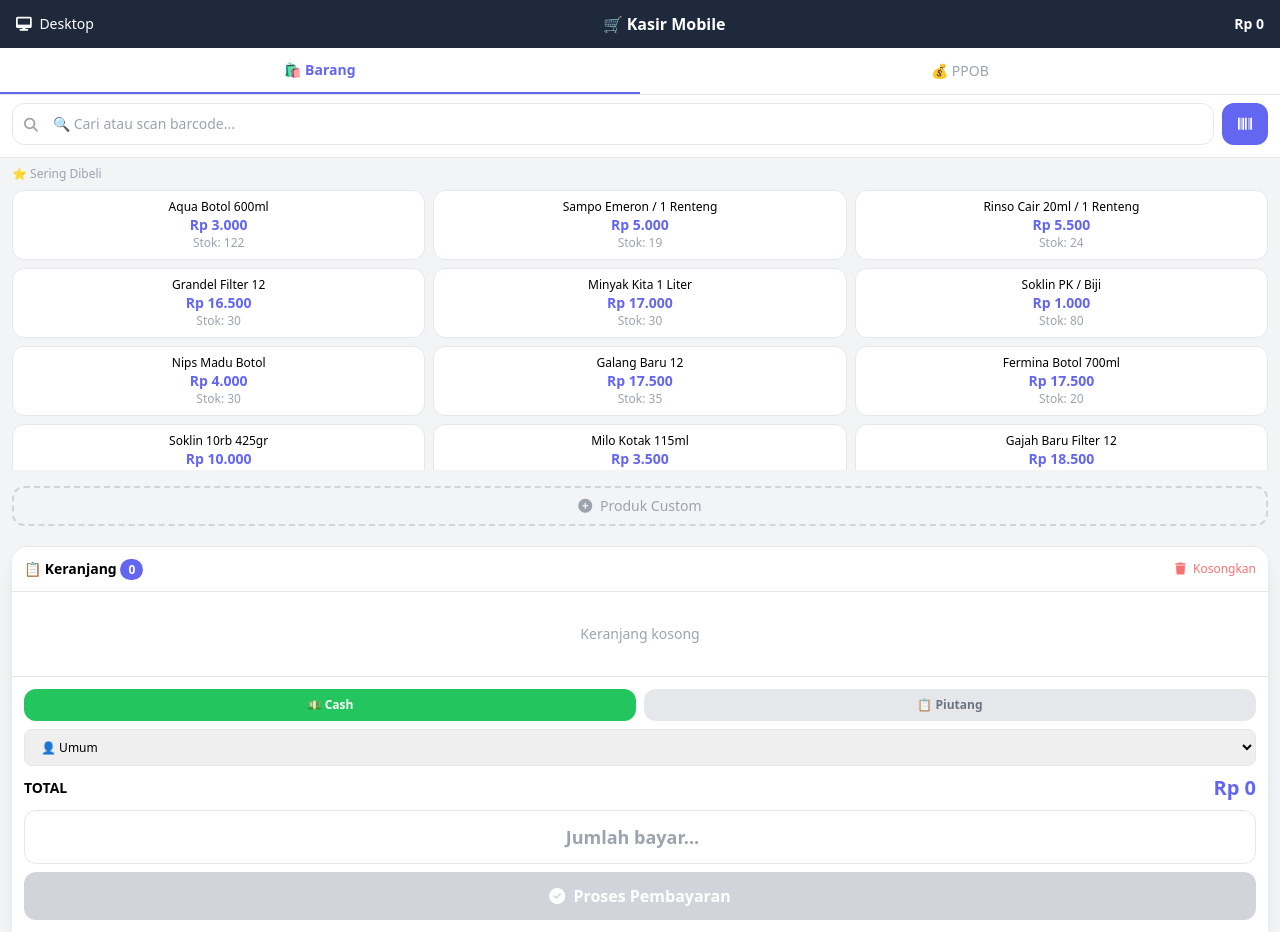
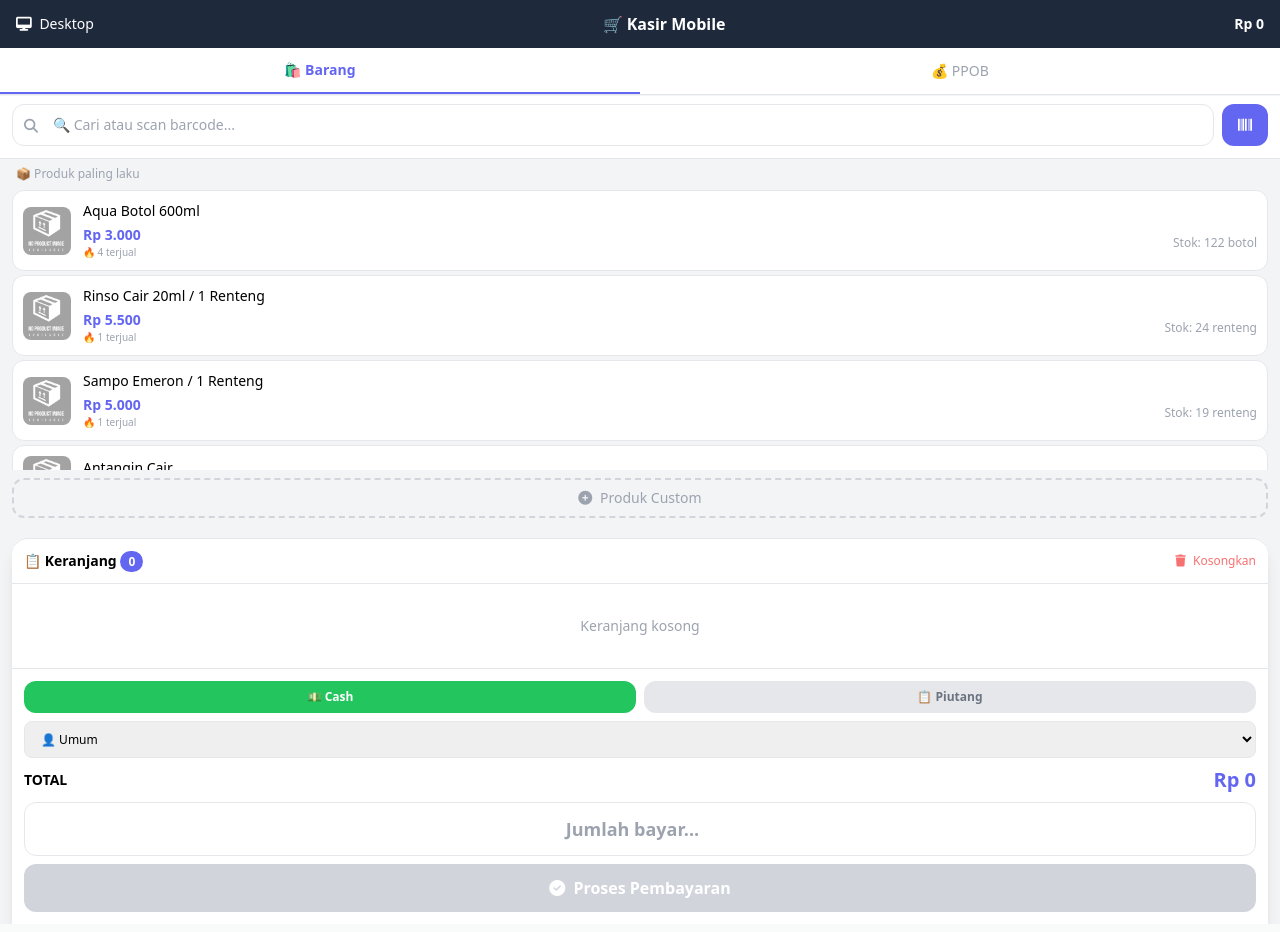
Before and after one commit to ayieznol3/web-kasir, a PHP site: page /index.php?page=kasir-mobile in a window 1280 px wide. Run offline with PHP 8.4, Linux system fonts and the light colour scheme; a user stored in the database is signed in; data comes from the database, SQL or seed files in the repository; some libraries are stand-ins or nearby versions.

Commit message:
perubahan tampilan
merubah tampilan keranjang dan memperbaiki user edit

```diff
--- a/halaman/kasir-mobile.php
+++ b/halaman/kasir-mobile.php
@@ -48,7 +48,7 @@ $pelanggan_list = mysqli_query($conn, "SELECT * FROM pelanggan ORDER BY nama");
 </div>
 
 <!-- ==================== SEARCH + SCAN ==================== -->
-<div class="px-3 py-2 bg-white border-b">
+<div class="px-3 py-2 bg-white border-b sticky top-[96px] z-30">
     <div class="flex gap-2">
         <div class="relative flex-1">
             <i class="fas fa-search absolute left-3 top-3 text-gray-400 text-sm"></i>
@@ -66,25 +66,50 @@ $pelanggan_list = mysqli_query($conn, "SELECT * FROM pelanggan ORDER BY nama");
 </div>
 
 <!-- ==================== CONTENT BARANG ==================== -->
+<!-- ==================== CONTENT BARANG ==================== -->
 <div id="content-barang" class="px-3 py-2">
-    <p class="text-xs text-gray-400 font-medium mb-2">⭐ Sering Dibeli</p>
-    <div class="grid grid-cols-3 gap-2 produk-grid mb-2" id="fast-moving">
+    <!-- Fast Moving & All Products (List) -->
+    <p class="text-xs text-gray-400 font-medium mb-2 px-1">📦 Produk paling laku</p>
+    <div class="produk-grid space-y-1" id="fast-moving">
         <?php
-        $fast_moving = mysqli_query($conn, "
+        $all_produk_list = mysqli_query($conn, "
             SELECT pr.*, COALESCE(SUM(td.qty),0) as total_terjual
             FROM produk pr
             LEFT JOIN transaksi_detail td ON pr.id = td.produk_id
             LEFT JOIN transaksi t ON td.transaksi_id = t.id AND DATE(t.created_at) >= DATE_SUB(CURDATE(), INTERVAL 30 DAY)
             WHERE pr.stok_dasar != 0
-            GROUP BY pr.id ORDER BY total_terjual DESC LIMIT 12
+            GROUP BY pr.id
+            ORDER BY total_terjual DESC, pr.nama ASC
+            LIMIT 50
         ");
-        while($fm = mysqli_fetch_assoc($fast_moving)):
+        while($p = mysqli_fetch_assoc($all_produk_list)):
+            $gambar = $p['gambar'] ?: 'default.png';
         ?>
-        <button onclick="addToCart(<?= $fm['id'] ?>, '<?= addslashes($fm['nama']) ?>', <?= $fm['harga_jual'] ?>, '<?= $fm['satuan_dasar'] ?>', <?= $fm['stok_dasar'] ?>, 1, 'dasar', <?= $fm['harga_beli'] ?>)"
-                class="bg-white border rounded-xl p-2 text-center hover:border-primary active:bg-gray-50 transition">
-            <p class="text-xs font-medium truncate"><?= $fm['nama'] ?></p>
-            <p class="text-sm font-bold text-primary"><?= rupiah($fm['harga_jual']) ?></p>
-            <p class="text-xs text-gray-400">Stok: <?= $fm['stok_dasar'] ?></p>
+        <button onclick="addToCart(<?= $p['id'] ?>, '<?= addslashes($p['nama']) ?>', <?= $p['harga_jual'] ?>, '<?= $p['satuan_dasar'] ?>', <?= $p['stok_dasar'] ?>, 1, 'dasar', <?= $p['harga_beli'] ?>)"
+                class="w-full flex items-center gap-3 p-2.5 bg-white border rounded-xl hover:border-primary active:bg-gray-50 transition text-left">
+            <img src="uploads/produk/<?= $gambar ?>"
+                 alt="<?= htmlspecialchars($p['nama']) ?>"
+                 class="w-12 h-12 object-cover rounded-lg flex-shrink-0"
+                 onerror="this.src='uploads/produk/default.png'">
+            <div class="flex-1 min-w-0">
+                <p class="text-sm font-medium truncate"><?= htmlspecialchars($p['nama']) ?></p>
+                <div class="flex items-center justify-between mt-1">
+                    <div>
+                        <p class="text-sm font-bold text-primary"><?= rupiah($p['harga_jual']) ?></p>
+                        <?php if($p['total_terjual'] > 0): ?>
+                        <p class="text-[10px] text-gray-400">🔥 <?= $p['total_terjual'] ?> terjual</p>
+                        <?php endif; ?>
+                    </div>
+                    <div class="text-right">
+                        <p class="text-xs <?= $p['stok_dasar'] <= 10 ? 'text-red-500 font-bold' : 'text-gray-400' ?>">
+                            Stok: <?= $p['stok_dasar'] ?> <?= $p['satuan_dasar'] ?>
+                        </p>
+                        <?php if($p['total_terjual'] > 20): ?>
+                        <span class="text-[9px] bg-yellow-100 text-yellow-700 px-1.5 py-0.5 rounded-full">⭐ Best</span>
+                        <?php endif; ?>
+                    </div>
+                </div>
+            </div>
         </button>
         <?php endwhile; ?>
     </div>
@@ -459,6 +484,7 @@ function updateQty(index, delta) {
 
 // ==================== RENDER KERANJANG ====================
 // ==================== RENDER KERANJANG ====================
+// ==================== RENDER KERANJANG MOBILE ====================
 function renderCart() {
     const container = document.getElementById('keranjang-items');
     const empty = document.getElementById('keranjang-kosong');
@@ -489,45 +515,44 @@ function renderCart() {
         item.subtotal = subtotal;
         grandTotal += subtotal;
 
-        // ============ TAMPILAN 2 BARIS MOBILE ============
         html += `
-            <div class="flex items-center justify-between py-1.5 px-1 border-b border-gray-100 hover:bg-gray-50 transition text-xs">
+            <div class="py-2 px-1 border-b border-gray-100 hover:bg-gray-50 transition">
 
-                <!-- Kiri: Nama + Detail -->
-                <div class="flex-1 min-w-0 mr-1">
-                    <p class="font-medium truncate text-[11px]">
+                <!-- Baris 1: Nama + Hapus -->
+                <div class="flex items-center justify-between mb-1">
+                    <p class="text-[11px] font-medium truncate flex-1">
                         ${item.nama}
-                        ${item.isCustom ? '<span class="text-[9px] bg-orange-100 text-orange-600 px-1 rounded ml-1">Cust</span>' : ''}
-                        ${item.hargaOverride ? '<span class="text-[9px] bg-yellow-100 text-yellow-600 px-1 rounded ml-1">Ubah</span>' : ''}
+                        ${item.isCustom ? '<span class="text-[9px] bg-orange-100 text-orange-600 px-1 rounded">Custom</span>' : ''}
+                        ${item.hargaOverride ? '<span class="text-[9px] bg-yellow-100 text-yellow-600 px-1 rounded">Ubah</span>' : ''}
                     </p>
-                    <p class="text-gray-500 text-[10px] mt-0.5">
-                        ${item.isPPOB
-                            ? 'Admin: Rp ' + item.admin.toLocaleString()
-                            : item.qty + ' × ' + (item.satuanType !== 'dasar' ? item.satuanType : item.satuan || 'pcs') + ' × Rp ' + item.harga.toLocaleString()
-                        }
-                    </p>
+                    <button onclick="removeItem(${index})" class="text-gray-300 hover:text-red-500 text-xs ml-1 flex-shrink-0">✕</button>
                 </div>
 
-                <!-- Kanan: Qty, Subtotal, Aksi -->
-                <div class="flex items-center gap-0.5 flex-shrink-0">
-                    ${!item.isPPOB ? `
-                        <button onclick="updateQty(${index}, -1)" class="w-4 h-4 bg-gray-100 rounded text-[9px] leading-none">−</button>
-                        <span class="text-[10px] font-bold w-4 text-center">${item.qty}</span>
-                        <button onclick="updateQty(${index}, 1)" class="w-4 h-4 bg-gray-100 rounded text-[9px] leading-none">+</button>
+                <!-- Baris 2: Detail & Subtotal -->
+                <div class="flex items-center justify-between">
+                    <div class="flex items-center gap-0.5 flex-wrap text-[10px] text-gray-500">
+                        ${item.isPPOB ? `
+                            <span>Admin: Rp ${item.admin.toLocaleString()}</span>
+                        ` : `
+                            ${!item.isCustom ? `
+                            <button onclick="updateQty(${index}, -1)" class="w-4 h-4 bg-gray-200 rounded-full text-[9px] leading-none hover:bg-gray-300">−</button>
+                            <span class="font-bold text-gray-700 w-3 text-center">${item.qty}</span>
+                            <button onclick="updateQty(${index}, 1)" class="w-4 h-4 bg-gray-200 rounded-full text-[9px] leading-none hover:bg-gray-300">+</button>
+                            ` : ''}
+                            <span>× ${item.satuanType !== 'dasar' ? item.satuanType : (item.satuan || 'pcs')}</span>
+                            <span>· Rp ${item.harga.toLocaleString()}</span>
 
-                        ${!item.isCustom ? `
-                        <select onchange="changeSatuan(${index}, this.value)"
-                                class="text-[9px] border rounded px-0.5 py-0.5 bg-white w-14"
-                                id="satuan-m-${index}">
-                            <option value="dasar" ${item.satuanType === 'dasar' ? 'selected' : ''}>${item.satuan || 'pcs'}</option>
-                        </select>
-                        <button onclick="showEditHarga(${index})" class="text-gray-400 hover:text-primary text-[9px]" title="Edit Harga">✏️</button>
-                        ` : ''}
-                    ` : ''}
-
-                    <span class="text-[10px] font-bold ml-0.5">Rp ${subtotal.toLocaleString()}</span>
-
-                    <button onclick="removeItem(${index})" class="text-red-400 hover:text-red-600 text-[9px] ml-0.5">✕</button>
+                            ${!item.isCustom ? `
+                            <select onchange="changeSatuan(${index}, this.value)"
+                                    class="text-[9px] border rounded px-0.5 py-0.5 bg-white ml-0.5"
+                                    id="satuan-m-${index}">
+                                <option value="dasar">${item.satuan || 'pcs'}</option>
+                            </select>
+                            <button onclick="showEditHarga(${index})" class="text-gray-400 hover:text-blue-500 text-[9px]" title="Edit Harga">✏️</button>
+                            ` : '<span class="text-[9px] text-orange-500">Manual</span>'}
+                        `}
+                    </div>
+                    <span class="text-[11px] font-bold text-gray-800 flex-shrink-0 ml-1">Rp ${subtotal.toLocaleString()}</span>
                 </div>
 
             </div>`;
@@ -537,7 +562,6 @@ function renderCart() {
     document.getElementById('grand-total').textContent = 'Rp ' + grandTotal.toLocaleString();
     document.getElementById('header-total').textContent = 'Rp ' + grandTotal.toLocaleString();
 
-    // Load satuan options
     cart.forEach((item, index) => {
         if (!item.isPPOB && !item.isCustom && item.produkId > 0) {
             setTimeout(() => loadSatuanOptions(index, item.produkId), 100);
```
Also changed, not shown: halaman/kasir.php (+32 -33 lines), proses/users_simpan.php (+19 -1 lines).
